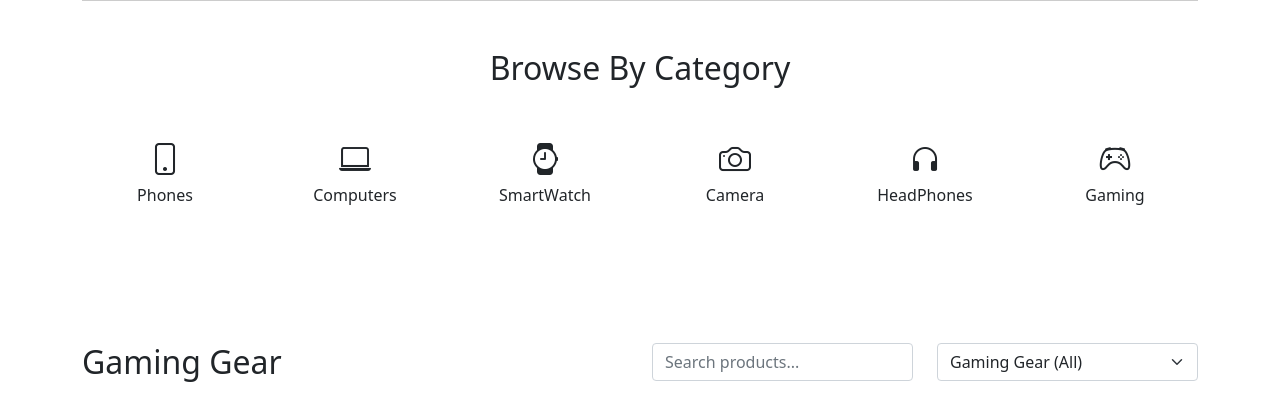
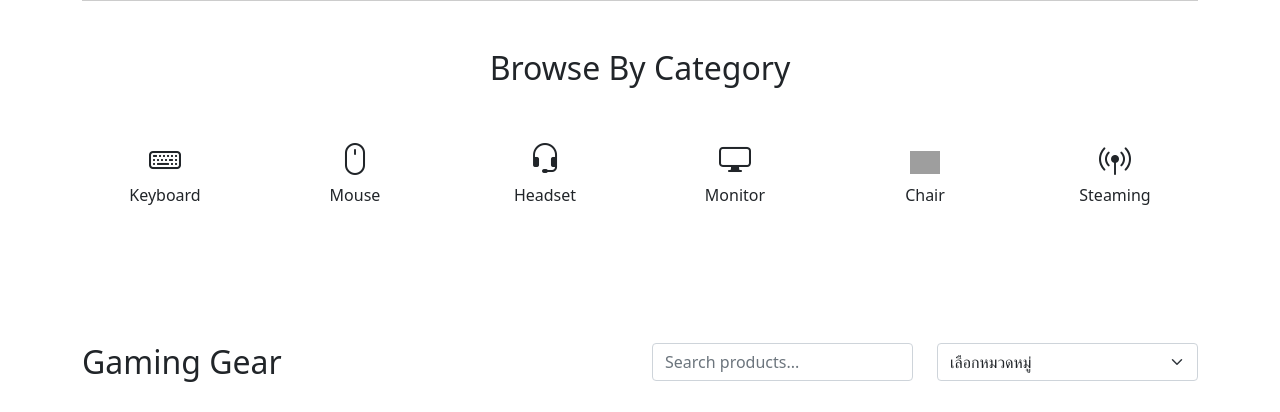
Before and after one commit to ShadowsDuck/LazadoProject, a PHP site: page / in a window 1280 px wide. Shown: the part 2308-2720 px from the top of the page. Run offline with PHP 8.4, Linux system fonts and the light colour scheme; grey boxes labelled with a size stand in for pictures from a placeholder-image service; some libraries are stand-ins or nearby versions; grey boxes are pictures that could not be loaded.

Commit message:
แก้การค้นหา เพิ่มไอคอน category

```diff
--- a/user/index.php
+++ b/user/index.php
@@ -94,6 +94,7 @@
                     <div class="input-group">
                         <input type="text" class="form-control" placeholder="ค้นหาสินค้า" aria-label="Search">
                         <span class="input-group-text">
+
                             <i class="bi bi-search col-md-auto"></i>
                         </span>
                     </div>
@@ -258,38 +259,39 @@
     <div class="row text-center">
         <div class="col-md-2">
             <div class="category-item p-4">
-                <i class="bi bi-phone" style="font-size: 2rem;"></i>
-                <p>Phones</p>
+                <i class="bi bi-keyboard" style="font-size: 2rem;"></i>
+                <p>Keyboard</p>
             </div>
         </div>
         <div class="col-md-2">
             <div class="category-item p-4">
-                <i class="bi bi-laptop" style="font-size: 2rem;"></i>
-                <p>Computers</p>
+                <i class="bi bi-mouse" style="font-size: 2rem;"></i>
+                <p>Mouse</p>
             </div>
         </div>
         <div class="col-md-2">
             <div class="category-item p-4">
-                <i class="bi bi-watch" style="font-size: 2rem;"></i>
-                <p>SmartWatch</p>
+                <i class="bi bi-headset" style="font-size: 2rem;"></i>
+                <p>Headset</p>
             </div>
         </div>
         <div class="col-md-2">
             <div class="category-item p-4">
-                <i class="bi bi-camera" style="font-size: 2rem;"></i>
-                <p>Camera</p>
+                <i class="bi bi-display" style="font-size: 2rem;"></i>
+                <p>Monitor</p>
             </div>
         </div>
         <div class="col-md-2">
             <div class="category-item p-4">
-                <i class="bi bi-headphones" style="font-size: 2rem;"></i>
-                <p>HeadPhones</p>
+                <i class="bi bi-chair" style="font-size: 2rem;"><img src="https://encrypted-tbn0.gstatic.com/images?q=tbn:ANd9GcSitzzI-H5Sdgz6VdbHhEwcubyUv0kmiO57ZA&s" style="height: 25%; width: 26%;"></i>
+
+                <p>Chair</p>
             </div>
         </div>
         <div class="col-md-2">
             <div class="category-item p-4">
-                <i class="bi bi-controller" style="font-size: 2rem;"></i>
-                <p>Gaming</p>
+                <i class="bi bi-broadcast-pin" style="font-size: 2rem;"></i>
+                <p>Steaming</p>
             </div>
         </div>
     </div>
@@ -310,15 +312,21 @@
             </div>
             <div class="col-md-3">
                 <!-- Search and Dropdown section in Gaming Gear -->
-
-                <select class="form-select" id="gamingCategorySelect">
-                    <option value="all">Gaming Gear (All)</option>
-                    <option value="keyboard">Keyboard</option>
-                    <option value="mouse">Mouse</option>
-                    <option value="headset">Headset</option>
-                    <option value="monitor">Monitor</option>
-                </select>
-
+                <div class="input-group">
+                    <select id="categorySelect" class="form-select"  >
+                        <option value="">เลือกหมวดหมู่</option>
+                        <option value="keyboard">Keyboard</option>
+                        <option value="mouse">Mouse</option>
+                        <option value="headset">Headset</option>
+                        <option value="monitor">Monitor</option>
+                        <option value="chair">Chair</option>
+                        <option value="desk">Desk</option>
+                    </select>
+                    <!-- <input type="text" class="form-control" placeholder="ค้นหาสินค้า" aria-label="Search" id="searchInput">
+                    <span class="input-group-text" onclick="searchProducts()">
+                        <i class="bi bi-search col-md-auto"></i>
+                    </span> -->
+                </div>
             </div>
         </div>
 
@@ -389,8 +397,15 @@
         if (e.key === 'Enter') {
             searchProducts();
         }
+        if (condition) {
+
+        } else {
+
+        }
     });
 
+
+    //ช่องค้นหาข้างล่างสุดดด
     function searchProducts2() {
         var query = document.querySelector('input[aria-label="Search"]').value;
         if (query) {
```
Also changed, not shown: user/allitem.php (+44 -0 lines).
